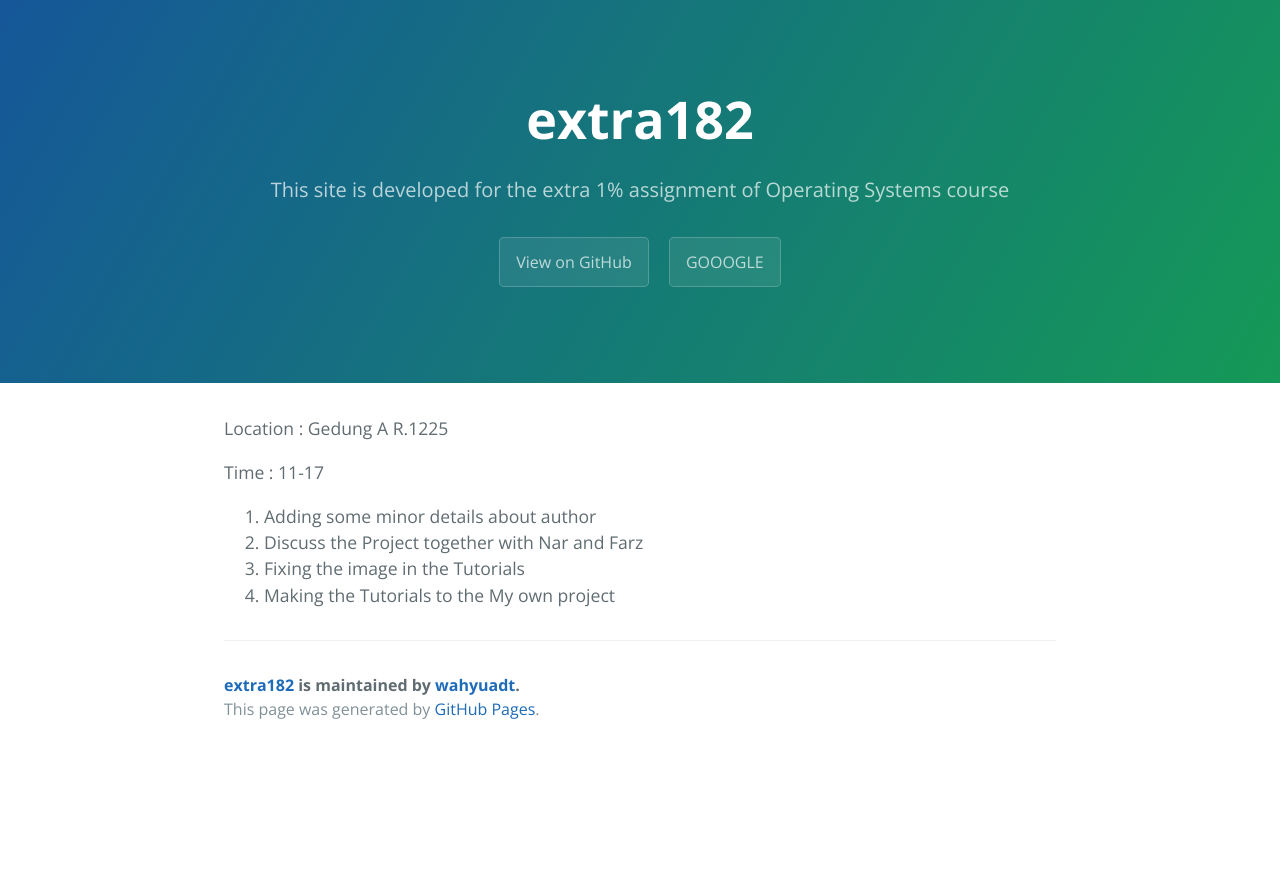
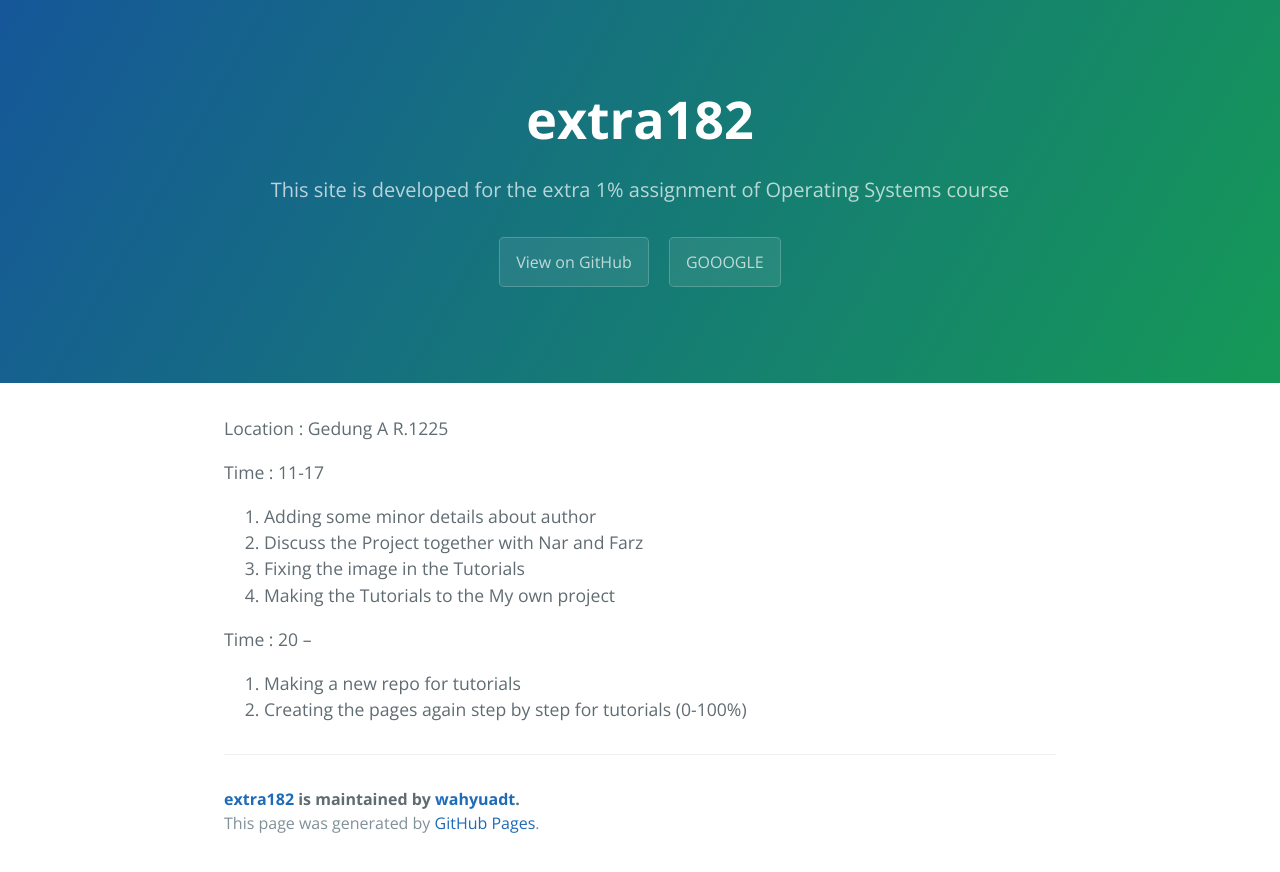
Before and after one commit to wahyuadt/extra182, a Jekyll site: the page built from _posts/2019-01-14-Log-Harian.md, in a window 1280 px wide. Shown: the top 872 px of the page. Built offline with Jekyll 4.4.1, drawn with Linux system fonts in a browser that asks for light colours; our own code applies the rules of GitHub Pages for plain Markdown files.

Commit message:
Update 2019-01-14-Log-Harian.md

```diff
--- a/_posts/2019-01-14-Log-Harian.md
+++ b/_posts/2019-01-14-Log-Harian.md
@@ -6,3 +6,9 @@ Time : 11-17
 2. Discuss the Project together with Nar and Farz
 3. Fixing the image in the Tutorials
 4. Making the Tutorials to the My own project
+
+
+Time : 20 --
+
+1. Making a new repo for tutorials
+2. Creating the pages again step by step for tutorials (0-100%)
```
